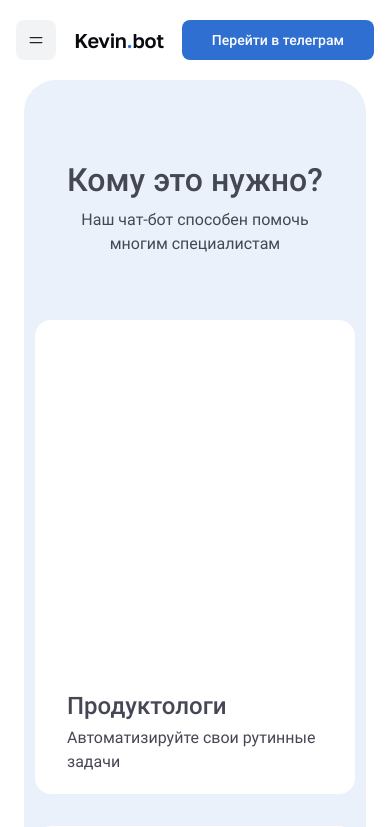
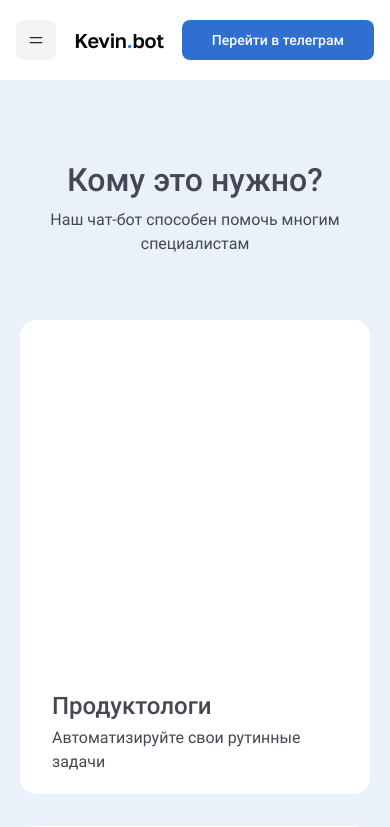
Before and after one commit to n1ckwhite/Kevin, a Next.js app: page / in a window 390 px wide. Shown: the top 827 px of the page. Built offline with nearby package versions, Linux system fonts and the light colour scheme.

Commit message:
fix(main): Поправил helper

```diff
--- a/src/app/components/Helper/Helper.module.css
+++ b/src/app/components/Helper/Helper.module.css
@@ -4,8 +4,6 @@
   background-color: #EAF1FA;
   border-radius: 32px;
   box-sizing: border-box;
-  min-width: 320px;
-  max-width: 1392px;
   display: flex;
   flex-direction: column;
   align-items: center;
@@ -14,7 +12,6 @@
 }
 
 .helper__wrapper {
-  margin: 0;
   padding: 80px;
   box-sizing: border-box;
 }
@@ -30,29 +27,19 @@
 }
 
 @media (max-width: 700px) {
-  .helper {
-    min-width: 320px;
-  }
-
   .helper__wrapper {
     padding: 80px 20px;
-    max-width: 320px;
+  }
+  .helper {
+    margin: 0;
+    border-radius: 0;
   }
 }
 
 @media (max-width: 360px) {
-  .helper {
-    margin: 0;
-    border-radius: 0;
-    width: 360px;
+  .helper__wrapper {
+    padding: 56px 20px;
   }
-
-  .helper__wrapper {
-    margin: 0;
-    padding: 56px 20px;
-    max-width: 360px;
-  }
-
   .frame {
     padding-bottom: 40px;
   }
```
